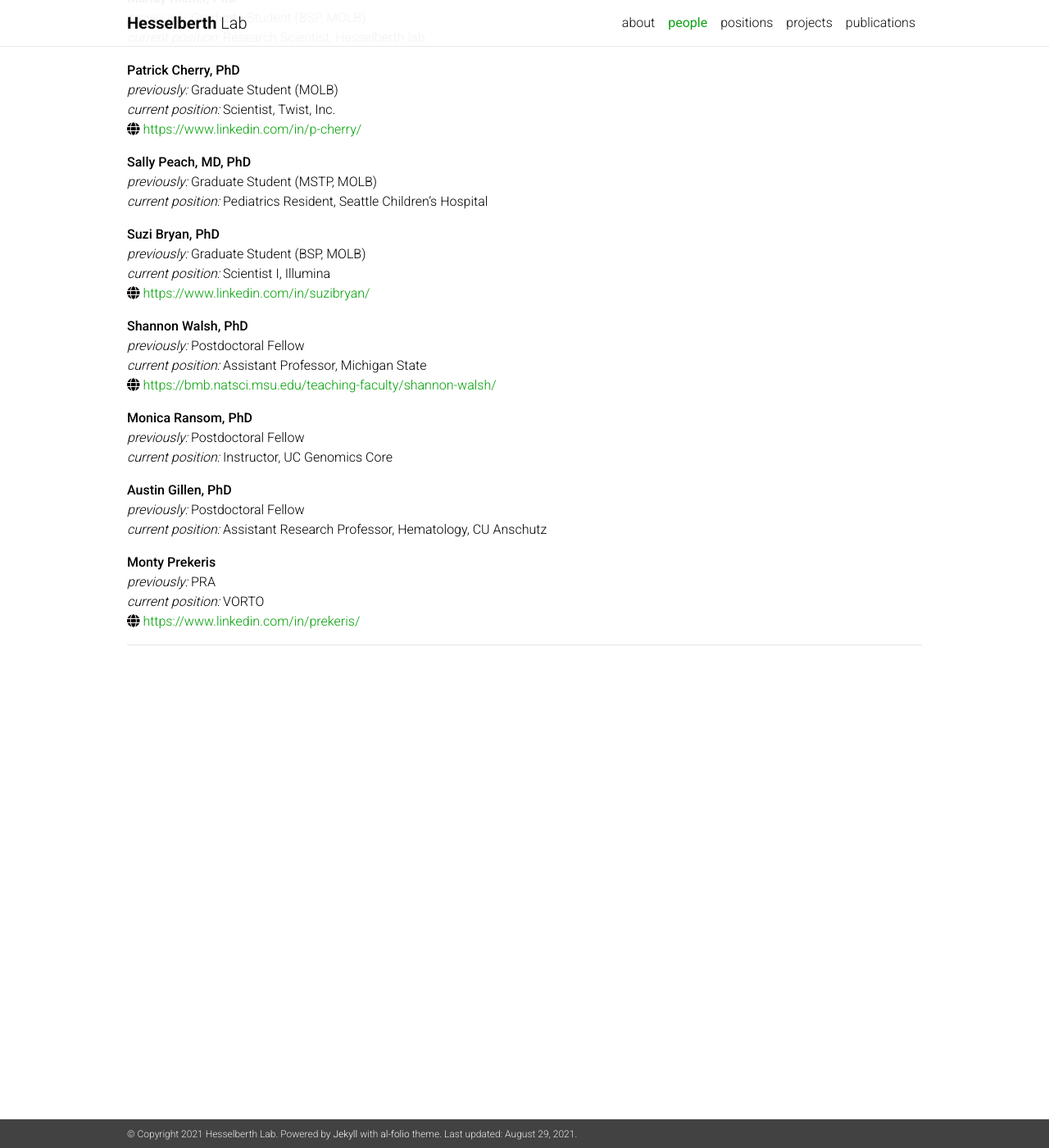
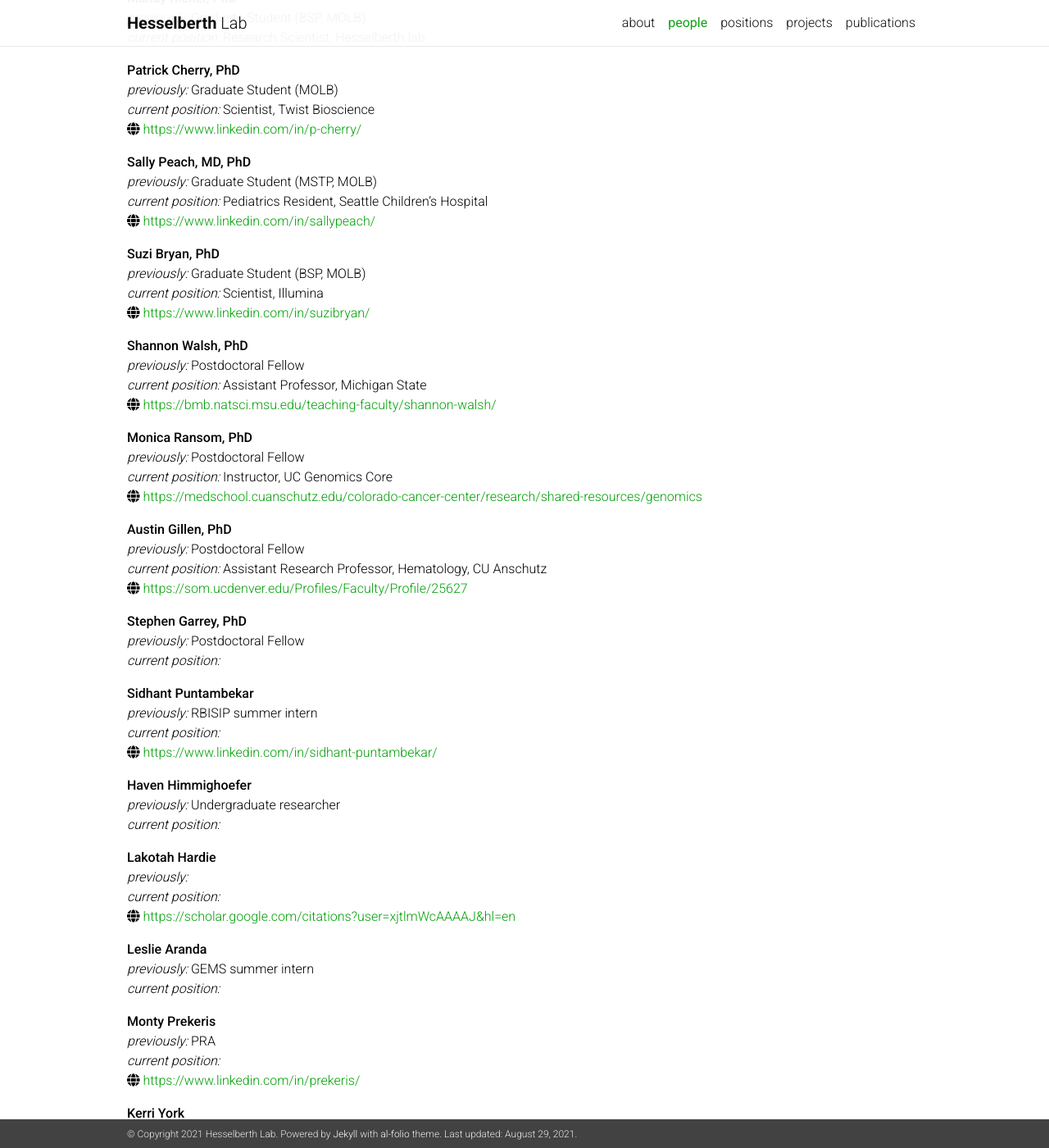
Before and after one commit to lkwhite/lab-website-new, a Jekyll site: the page built from _pages/people.md, in a window 1280 px wide and 1400 px high, scrolled down 3865 px. Shown: the whole window at 82% size. Built offline with Jekyll 4.4.1, drawn with Linux system fonts in a browser that asks for light colours; nearby versions of some CDN libraries; comment, search, counter and statistics services are not loaded; a style sheet for code colours, icons or effects is not loaded; some of the changed text lies outside the part shown.

Commit message:
update alumni

```diff
--- a/_data/alumni.yml
+++ b/_data/alumni.yml
@@ -16,7 +16,7 @@
 - name: Patrick Cherry
   degrees: PhD
   previously: Graduate Student (MOLB)
-  now: Scientist, Twist, Inc.
+  now: Scientist, Twist Bioscience
   email:
   website: https://www.linkedin.com/in/p-cherry/
 
@@ -25,12 +25,12 @@
   previously: Graduate Student (MSTP, MOLB)
   now: Pediatrics Resident, Seattle Children's Hospital
   email:
-  website:
+  website: https://www.linkedin.com/in/sallypeach/
 
 - name: Suzi Bryan
   degrees: PhD
   previously: Graduate Student (BSP, MOLB)
-  now: Scientist I, Illumina
+  now: Scientist, Illumina
   email:
   website: https://www.linkedin.com/in/suzibryan/
 
@@ -46,18 +46,60 @@
   previously: Postdoctoral Fellow
   now: Instructor, UC Genomics Core
   email:
-  website:
+  website: https://medschool.cuanschutz.edu/colorado-cancer-center/research/shared-resources/genomics
 
 - name: Austin Gillen
   degrees: PhD
   previously: Postdoctoral Fellow
   now: Assistant Research Professor, Hematology, CU Anschutz
   email:
+  website: https://som.ucdenver.edu/Profiles/Faculty/Profile/25627
+
+- name: Stephen Garrey
+  degrees: PhD
+  previously: Postdoctoral Fellow
+  now:
+  email:
+  website:
+
+- name: Sidhant Puntambekar
+  degrees:
+  previously: RBISIP summer intern
+  now:
+  email:
+  website: https://www.linkedin.com/in/sidhant-puntambekar/
+
+- name: Haven Himmighoefer
+  degrees:
+  previously: Undergraduate researcher
+  now:
+  email:
+  website:
+
+- name: Lakotah Hardie
+  degrees:
+  previously:
+  now:
+  email:
+  website: https://scholar.google.com/citations?user=xjtlmWcAAAAJ&hl=en
+
+- name: Leslie Aranda
+  degrees:
+  previously: GEMS summer intern
+  now:
+  email:
   website:
 
 - name: Monty Prekeris
   degrees:
   previously: PRA
-  now: VORTO
+  now:
   email:
   website: https://www.linkedin.com/in/prekeris/
+
+- name: Kerri York
+  degrees:
+  previously: PRA
+  now:
+  email:
+  website: https://www.linkedin.com/in/kerriyork/
```
